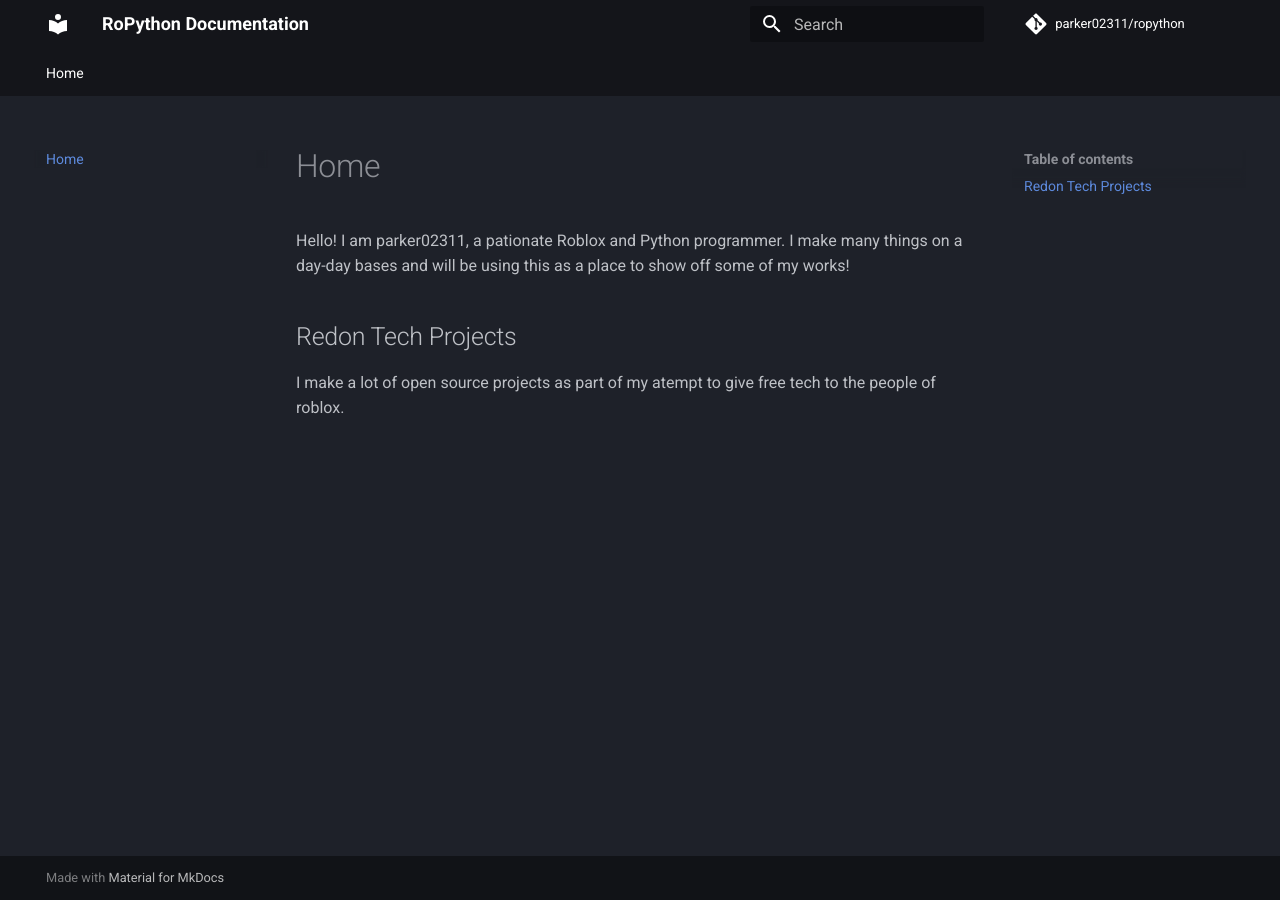
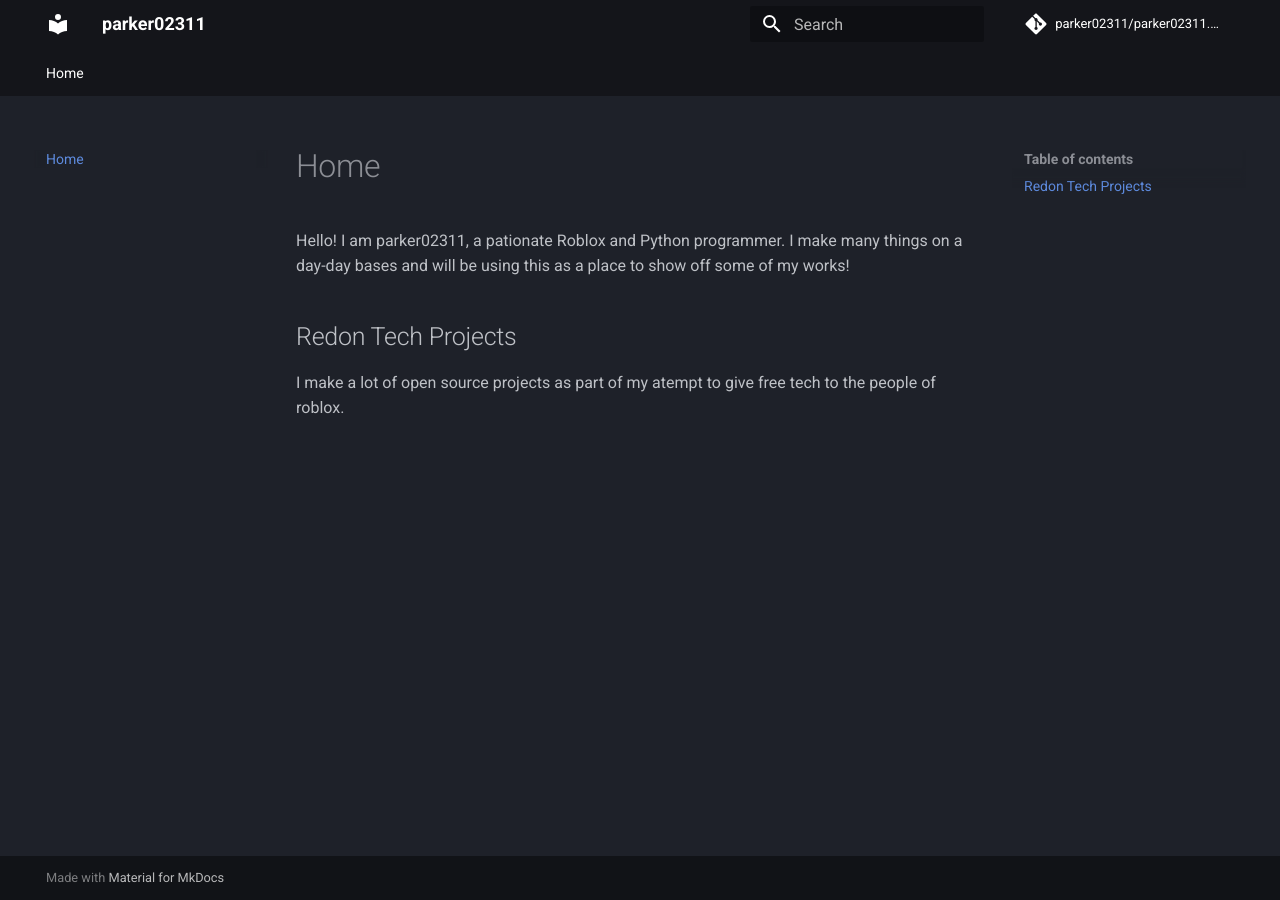
Before and after one commit to parker02311/parker02311.github.io, an MkDocs documentation site: the page built from pages/index.md, in a window 1280 px wide. Built offline with MkDocs 1.6.1 and Material for MkDocs 9.7.7, drawn with Linux system fonts in a browser that asks for light colours; comment, search, counter and statistics services are not loaded.

Commit message:
Fix naming

```diff
--- a/mkdocs.yml
+++ b/mkdocs.yml
@@ -1,10 +1,10 @@
-site_name: RoPython Documentation
-site_url: https://parker02311.github.io/ropython/
-site_description: 'Documentation for RoPython'
+site_name: parker02311
+site_url: https://parker02311.github.io/
+site_description: 'Personal page for parker02311'
 site_author: 'parker02311'
 docs_dir: pages/
-repo_name: 'parker02311/ropython'
-repo_url: 'https://github.com/parker02311/ropython'
+repo_name: 'parker02311/parker02311.github.io'
+repo_url: 'https://github.com/parker02311/parker02311.github.io'
 
 theme:
   name: 'material'
```
